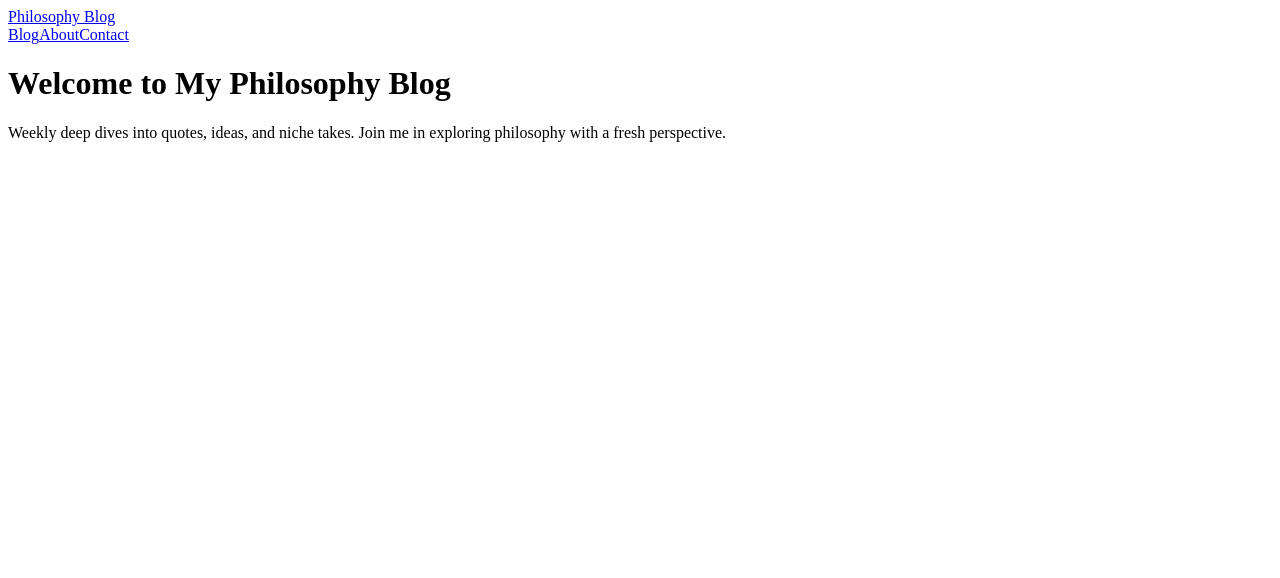
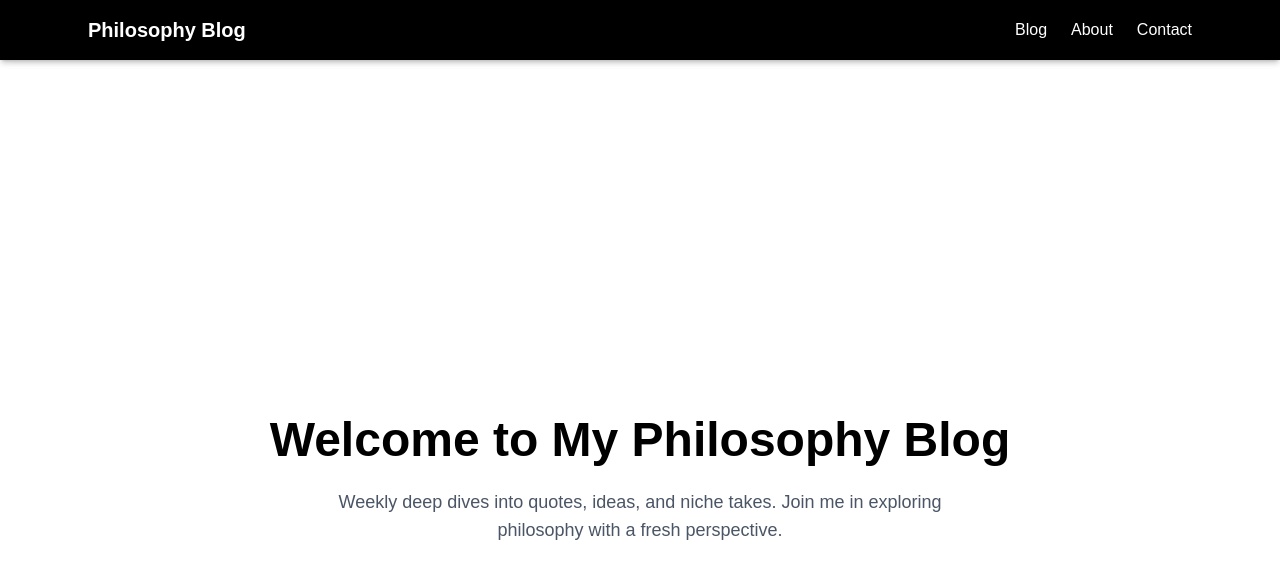
Before and after one commit to LeafusBonesboro/PhilosophyBlog, a Next.js app: page / in a window 1280 px wide. Shown: the top 578 px of the page. Built offline with nearby package versions, Linux system fonts and the light colour scheme.

Commit message:
ReAdd GA tracking for PhilosophyBlog

```diff
--- a/app/layout.js
+++ b/app/layout.js
@@ -1,4 +1,11 @@
-import Script from "next/script"
+import "./globals.css";
+import Topbar from "@/components/Topbar";
+import Script from "next/script";
+
+export const metadata = {
+  title: "Philosophy Blog",
+  description: "Weekly quote deep dives and niche takes on philosophy",
+};
 
 export default function RootLayout({ children }) {
   return (
@@ -17,7 +24,10 @@ export default function RootLayout({ children }) {
           `}
         </Script>
       </head>
-      <body>{children}</body>
+      <body className="bg-white text-black">
+        <Topbar />
+        <main className="pt-20">{children}</main>
+      </body>
     </html>
-  )
+  );
 }
```
